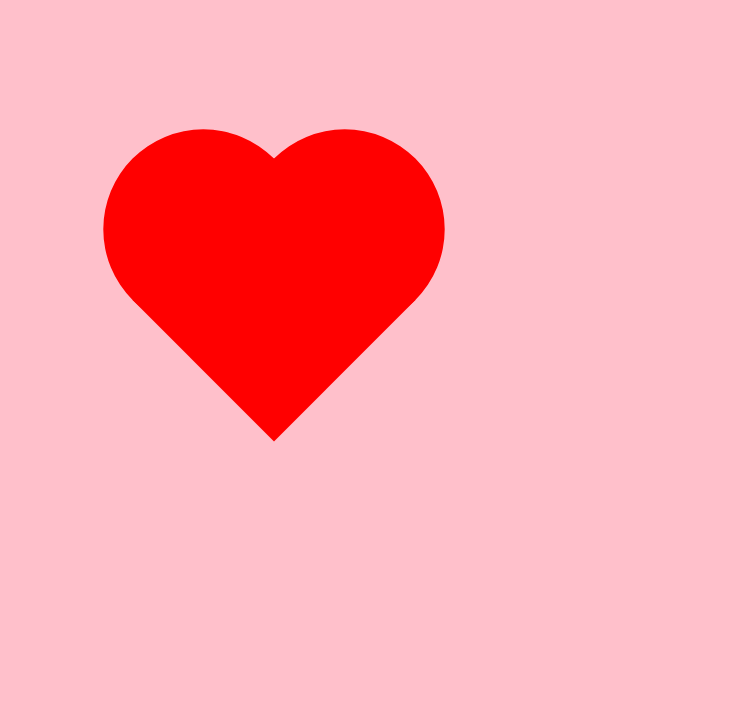
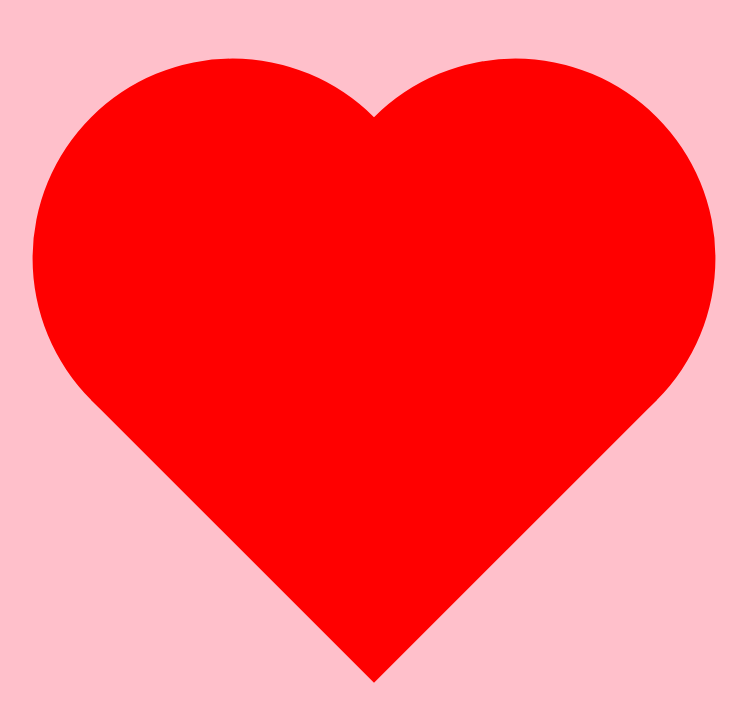
Before and after one commit to Begors/Heart1, a plain HTML site: page index.html in a window 1280 px wide. Shown: the whole page, without its empty margins (26-773 px from the left). Drawn offline with Linux system fonts and the light colour scheme.

Commit message:
Update style.css

```diff
--- a/style.css
+++ b/style.css
@@ -10,9 +10,9 @@ body{
 .heart {
     margin: 200px;
     background-color: red;
-    height: 200px;
+    height: 400px;
     transform: rotate(-45deg);
-    width: 200px;
+    width: 400px;
     position: relative;
 
 }
@@ -22,14 +22,14 @@ body{
     content: "";
     background-color: red;
     border-radius: 50%;
-    height: 200px;
-    width: 200px;
+    height: 400px;
+    width: 400px;
     position: absolute;
 }
 .heart::before {
-    top: -100px;
+    top: -200px;
 }
 
 .heart::after{
-    left: 100px;
+    left: 200px;
 }
```
